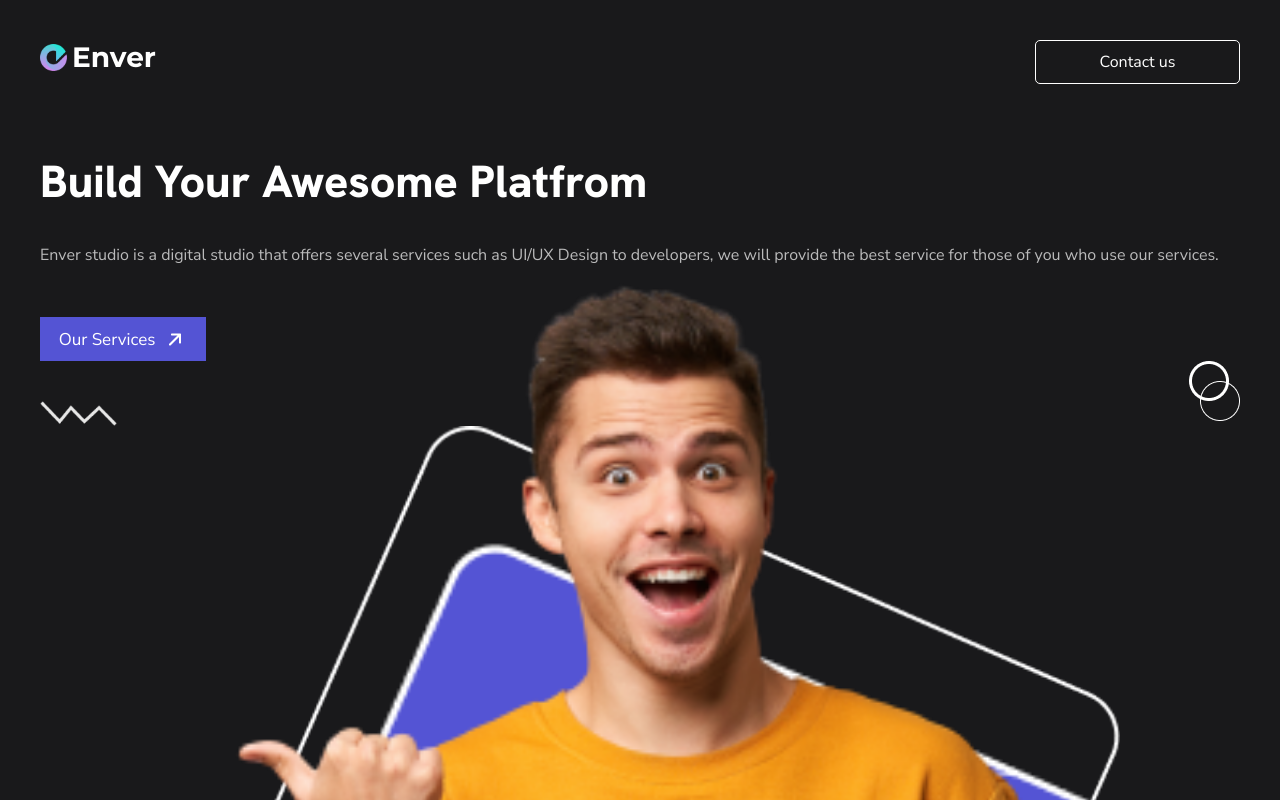
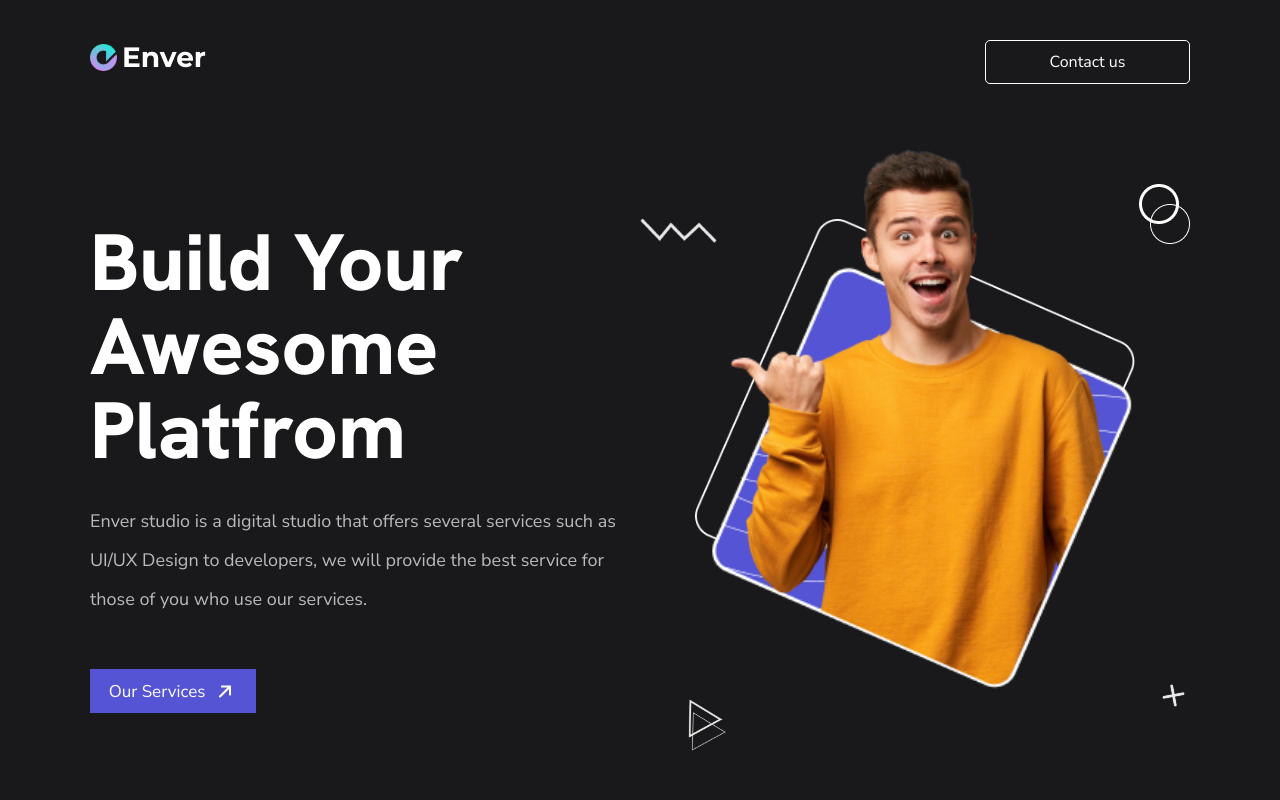
Before and after one commit to sara-zalesinska/Enver-landing-page, a website built with Vite: page index.html in a window 1280 px wide. Shown: the top 800 px of the page. Built offline with nearby package versions, Linux system fonts and the light colour scheme.

Commit message:
finished header

```diff
--- a/styles/components/header.scss
+++ b/styles/components/header.scss
@@ -328,11 +328,12 @@
     &__wave {
         height: 25px;
         align-self: flex-end;
+        animation: flo 20s infinite;
     }
 
     &__circle {
         align-self: flex-start;
-        animation: flo 5s infinite;
+        animation: flo 10s infinite;
     }
 
     &__triangle {
@@ -347,3 +348,36 @@
     }
 
 }
+
+@media (min-width:768px) {
+    .bottom {
+        display: grid;
+        grid-template-columns: repeat(2,1fr);
+        margin-top: 7rem;
+    }
+
+    .bottom-text {
+        &__heading {
+            font-size: 7rem;
+            line-height: 74px;
+        }
+    }
+
+    .container {
+        padding: 0 7rem;
+    }
+}
+
+@media (min-width: 1200px) {
+    .bottom-text {
+        &__heading {
+            font-size: 8rem;
+            line-height: 84px;
+        }
+
+        &__paragraph {
+            font-size: 1.8rem;
+            line-height: 39px;
+        }
+    }
+}
--- a/styles/core/layout.scss
+++ b/styles/core/layout.scss
@@ -2,7 +2,7 @@
     width: 100%;
     max-width: 1240px;
     margin: 0 auto;
-    padding: 0 2rem;
+    padding: 0 3rem;
 }
 
 body {
```
Also changed, not shown: index.html (+0 -15 lines).
